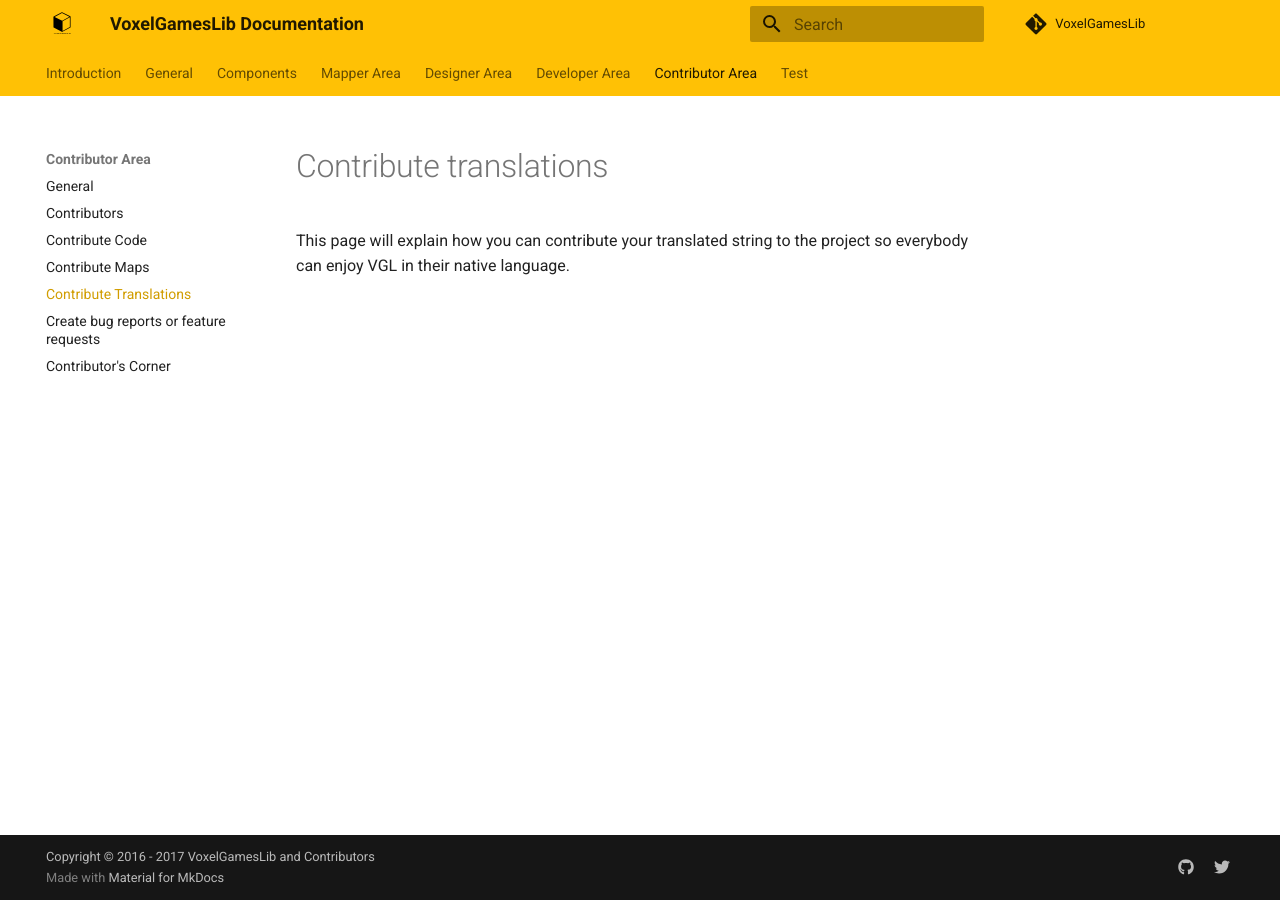
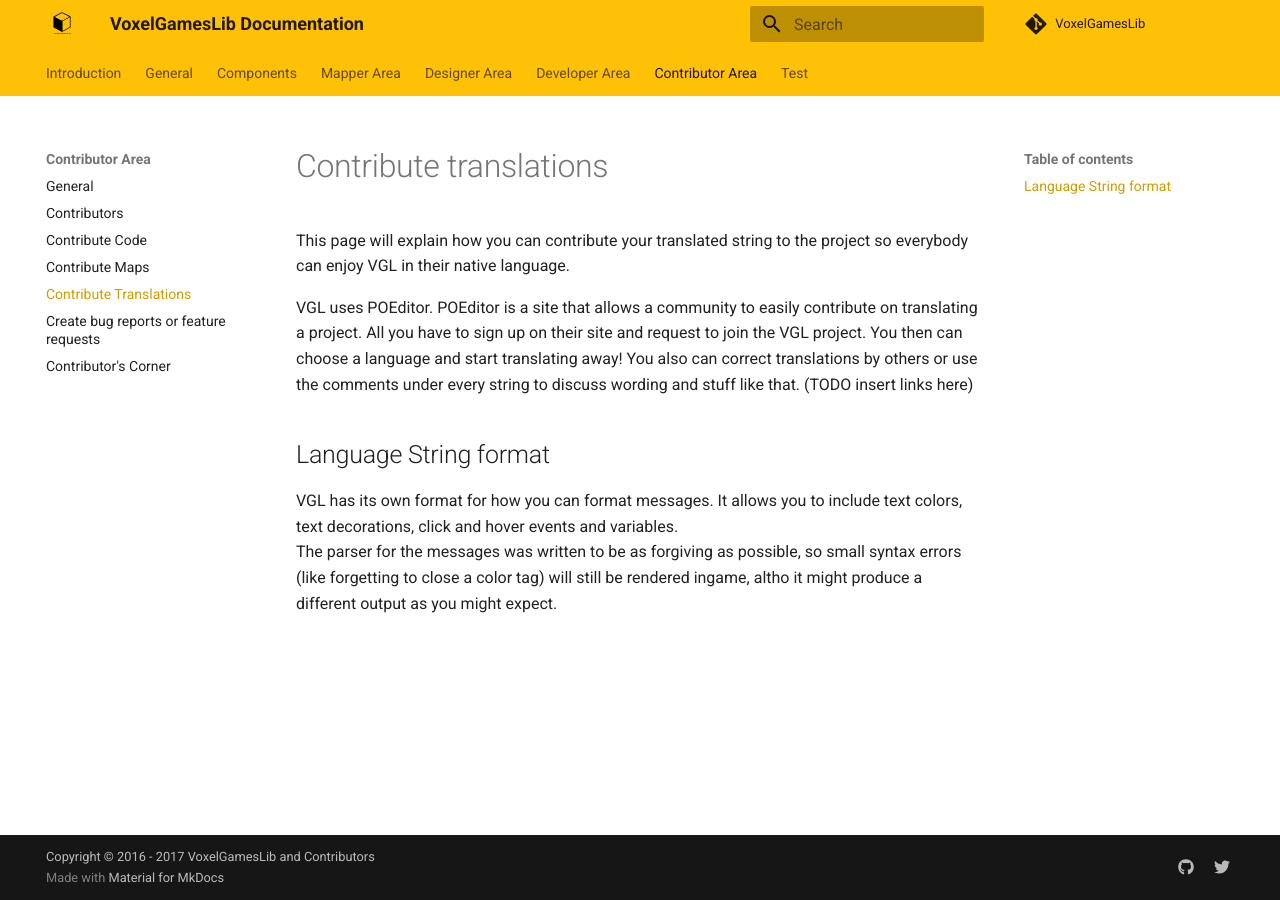
Before and after one commit to VoxelGamesLib/docs, an MkDocs documentation site: the page built from docs/contributor-area/contribute-translations.md, in a window 1280 px wide. Built offline with MkDocs 1.6.1 and Material for MkDocs 9.7.7, drawn with Linux system fonts in a browser that asks for light colours; comment, search, counter and statistics services are not loaded; old or Windows-style settings are respelled for this version of MkDocs.

Commit message:
start with translation docs

```diff
--- a/docs/contributor-area/contribute-translations.md
+++ b/docs/contributor-area/contribute-translations.md
@@ -2,3 +2,11 @@
 
 This page will explain how you can contribute your translated string
 to the project so everybody can enjoy VGL in their native language.
+
+VGL uses POEditor. POEditor is a site that allows a community to easily contribute on translating a project. All you have to sign up on their site and request to join the VGL project. You then can choose a language and start translating away! You also can correct translations by others or use the comments under every string to discuss wording and stuff like that.
+(TODO insert links here)
+
+## Language String format
+
+VGL has its own format for how you can format messages. It allows you to include text colors, text decorations, click and hover events and variables.
+The parser for the messages was written to be as forgiving as possible, so small syntax errors (like forgetting to close a color tag) will still be rendered ingame, altho it might produce a different output as you might expect.
```
